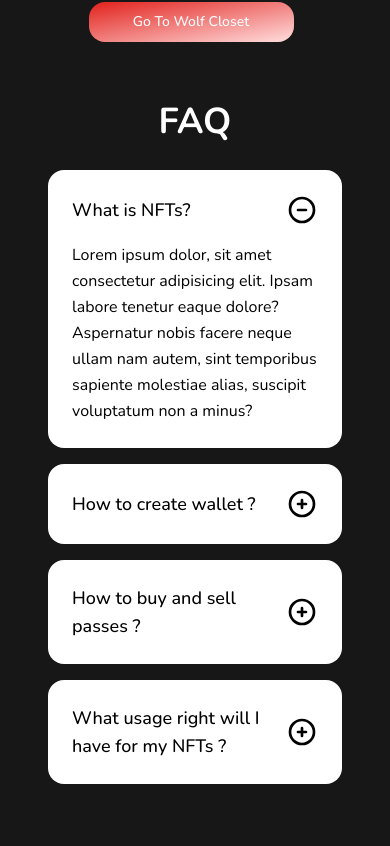
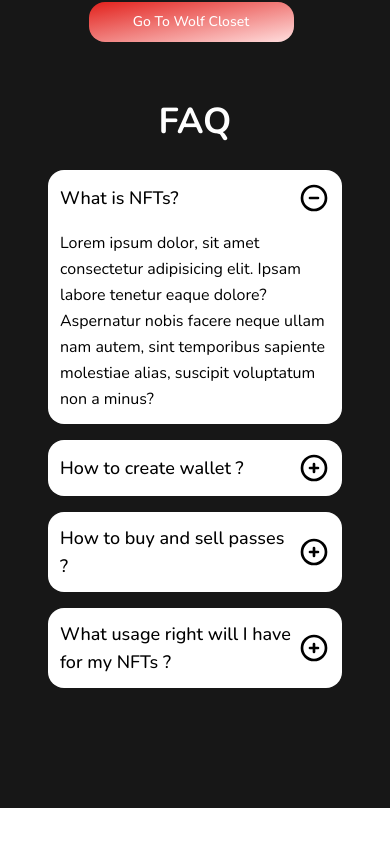
Before and after one commit to parametprame/true-id, a Next.js app: page / in a window 390 px wide. Shown: the part 3621-4467 px from the top of the page. After the commit the page ends 4429 px from the top, so only its background shows below. Built offline with nearby package versions, Linux system fonts and the light colour scheme.

Commit message:
edit padding details

```diff
--- a/pages/index.tsx
+++ b/pages/index.tsx
@@ -174,7 +174,7 @@ const Home: NextPageWithLayout = () => {
             </p>
             <div className="space-y-4 mx-auto max-w-6xl p-4">
               <details
-                className="group rounded-2xl bg-white p-6 text-black md:min-w-[700px] md:max-w-[700px]"
+                className="group rounded-2xl bg-white p-3 md:p-6 text-black md:min-w-[700px] md:max-w-[700px]"
                 open
               >
                 <summary className="flex cursor-pointer items-center justify-between">
@@ -222,7 +222,7 @@ const Home: NextPageWithLayout = () => {
                 </p>
               </details>
 
-              <details className="group rounded-2xl bg-white p-6 text-black md:min-w-[700px] md:max-w-[700px]">
+              <details className="group rounded-2xl bg-white p-3 md:p-6 text-black md:min-w-[700px] md:max-w-[700px]">
                 <summary className="flex cursor-pointer items-center justify-between">
                   <h2 className="font-medium text-lg md:text-2xl">
                     How to create wallet ?
@@ -269,7 +269,7 @@ const Home: NextPageWithLayout = () => {
                 </p>
               </details>
 
-              <details className="group rounded-2xl bg-white p-6 text-black md:min-w-[700px] md:max-w-[700px]">
+              <details className="group rounded-2xl bg-white p-3 md:p-6 text-black md:min-w-[700px] md:max-w-[700px]">
                 <summary className="flex cursor-pointer items-center justify-between">
                   <h2 className="font-medium text-lg md:text-2xl	">
                     How to buy and sell passes ?{" "}
@@ -316,7 +316,7 @@ const Home: NextPageWithLayout = () => {
                 </p>
               </details>
 
-              <details className="group rounded-2xl bg-white p-6 text-black md:min-w-[700px] md:max-w-[700px]">
+              <details className="group rounded-2xl bg-white p-3 md:p-6 text-black md:min-w-[700px] md:max-w-[700px]">
                 <summary className="flex cursor-pointer items-center justify-between">
                   <h2 className="font-medium text-lg md:text-2xl">
                     What usage right will I have for my NFTs ?
```
